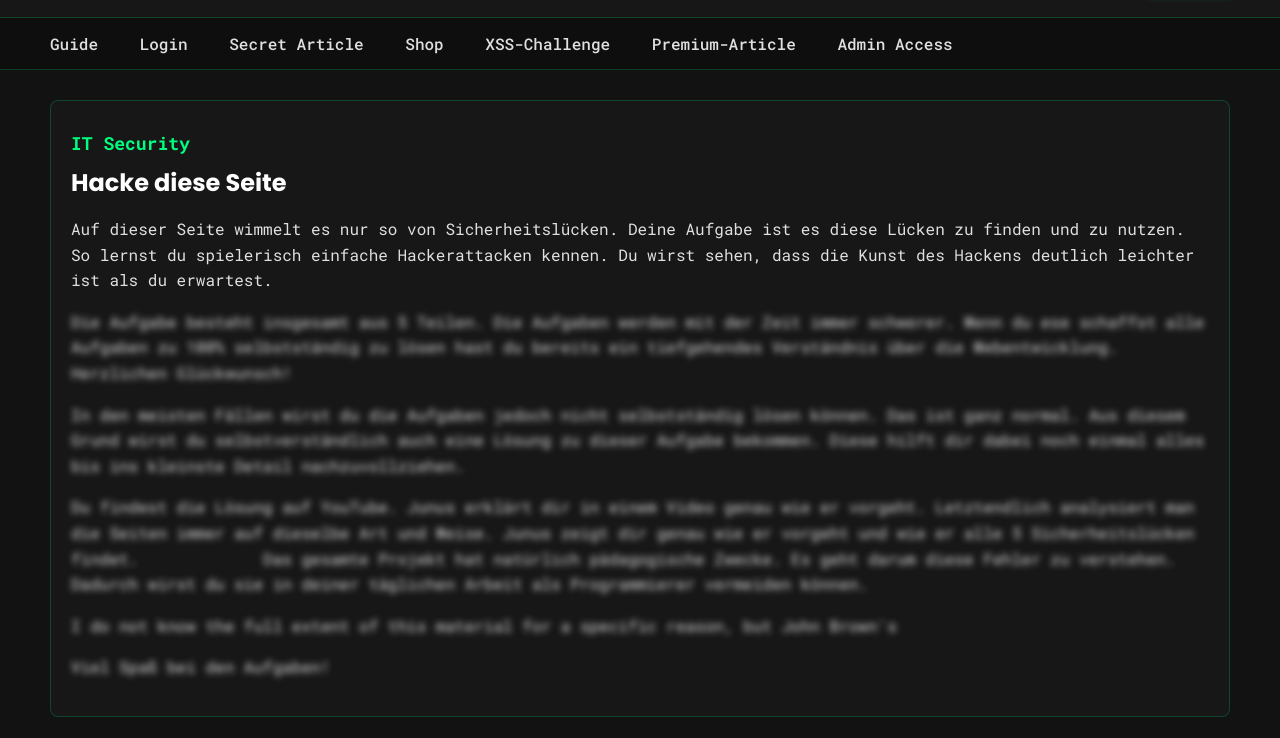
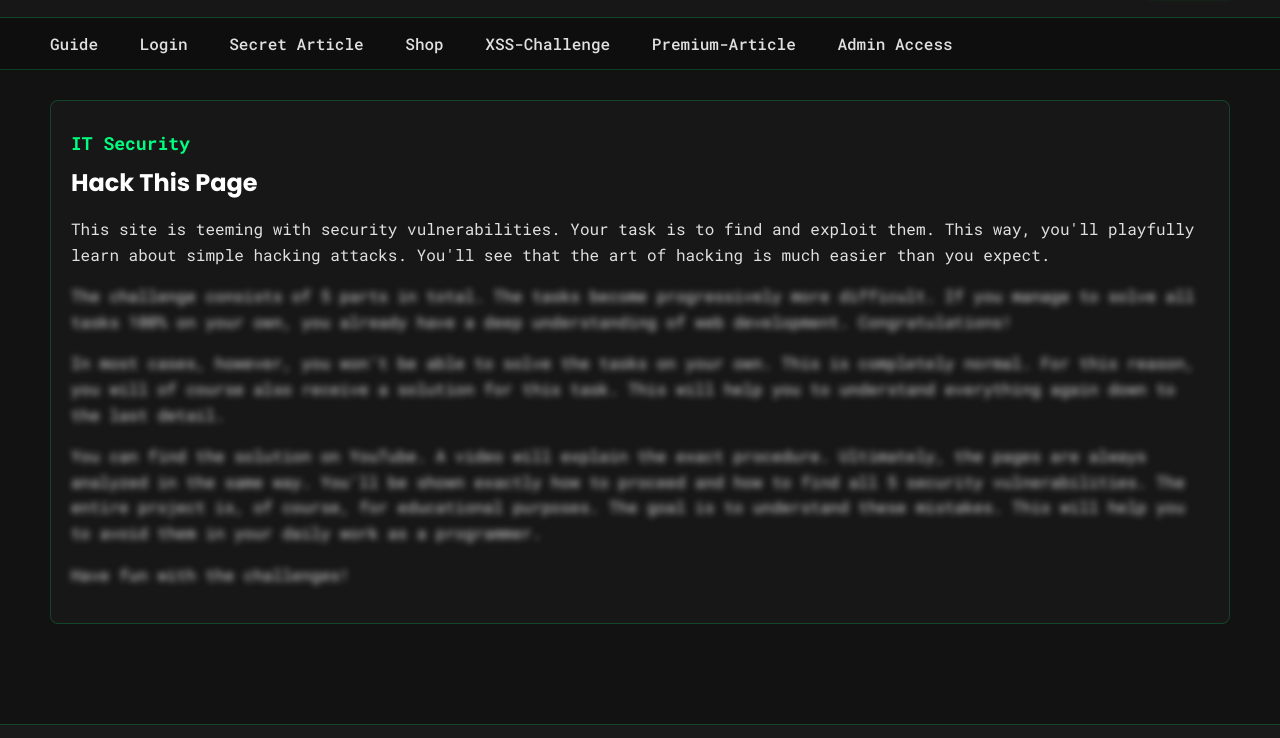
Before and after one commit to Hungryy2K/TryToHack, a plain HTML site: page article1.html in a window 1280 px wide. Shown: the part 62-800 px from the top of the page. Drawn offline with Linux system fonts and the light colour scheme.

Commit message:
changed to english

```diff
--- a/article1.html
+++ b/article1.html
@@ -1,11 +1,10 @@
 <!DOCTYPE html>
 <html lang="en">
-
 <head>
     <meta charset="UTF-8">
     <meta http-equiv="X-UA-Compatible" content="IE=edge">
     <meta name="viewport" content="width=device-width, initial-scale=1.0">
-    <title>Document</title>
+    <title>Article 1</title>
     <link rel="stylesheet" href="style.css">
     <script src="script.js"></script>
 </head>
@@ -13,20 +12,12 @@
     <div w3-include-html="templates/header.html"></div>
     <div class="article">
         <div class="pretitle">IT Security</div>
-        <h2>Hacke diese Seite</h2>
-        <p>Auf dieser Seite wimmelt es nur so von Sicherheitslücken. Deine Aufgabe ist es diese Lücken zu finden und zu nutzen. So lernst du spielerisch einfache Hackerattacken kennen. Du wirst sehen, dass die Kunst des Hackens deutlich leichter ist als
-            du erwartest.</p>
-        <p class="blurred">Die Aufgabe besteht insgesamt aus 5 Teilen. Die Aufgaben werden mit der Zeit immer schwerer. Wenn du ese schaffst alle Aufgaben zu 100% selbstständig zu lösen hast du bereits ein tiefgehendes Verständnis über die Webentwicklung. Herzlichen Glückwunsch!
-        </p>
-        <p class="blurred">In den meisten Fällen wirst du die Aufgaben jedoch nicht selbstständig lösen können. Das ist ganz normal. Aus diesem Grund wirst du selbstverständlich auch eine Lösung zu dieser Aufgabe bekommen. Diese hilft dir dabei noch einmal alles bis ins
-            kleinste Detail nachzuvollziehen.
-        </p>
-        <p class="blurred">Du findest die Lösung auf YouTube. Junus erklärt dir in einem Video genau wie er vorgeht. Letztendlich analysiert man die Seiten immer auf dieselbe Art und Weise. Junus zeigt dir genau wie er vorgeht und wie er alle 5 Sicherheitslücken findet.
-                        Das gesamte Projekt hat natürlich pädagogische Zwecke. Es geht darum diese Fehler zu verstehen. Dadurch wirst du sie in deiner täglichen Arbeit als Programmierer vermeiden können. </p>
-
-        <p class="blurred">I do not know the full extent of this material for a specific reason, but John Brown's
-        </p>
-        <p class="blurred">Viel Spaß bei den Aufgaben!</p>
+        <h2>Hack This Page</h2>
+        <p>This site is teeming with security vulnerabilities. Your task is to find and exploit them. This way, you'll playfully learn about simple hacking attacks. You'll see that the art of hacking is much easier than you expect.</p>
+        <p class="blurred">The challenge consists of 5 parts in total. The tasks become progressively more difficult. If you manage to solve all tasks 100% on your own, you already have a deep understanding of web development. Congratulations!</p>
+        <p class="blurred">In most cases, however, you won't be able to solve the tasks on your own. This is completely normal. For this reason, you will of course also receive a solution for this task. This will help you to understand everything again down to the last detail.</p>
+        <p class="blurred">You can find the solution on YouTube. A video will explain the exact procedure. Ultimately, the pages are always analyzed in the same way. You'll be shown exactly how to proceed and how to find all 5 security vulnerabilities. The entire project is, of course, for educational purposes. The goal is to understand these mistakes. This will help you to avoid them in your daily work as a programmer.</p>
+        <p class="blurred">Have fun with the challenges!</p>
     </div>
     <div w3-include-html="templates/footer.html"></div>
 </body>
```
Also changed, not shown: admin-success.html (+4 -4 lines), article2.html (+3 -4 lines), login-success.html (+3 -10 lines).
